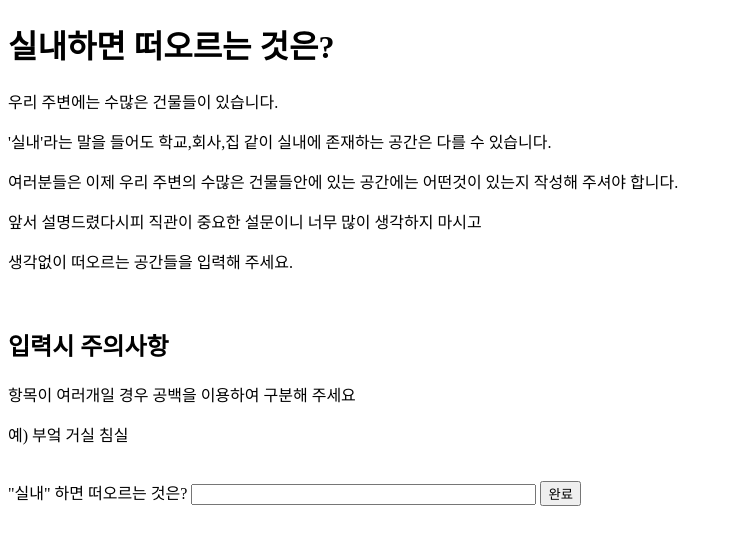
After one commit to eddie94/web, a Django app: page /polls/first_page/ in a window 1280 px wide. The commit adds this page. Shown: the top 545 px of the page, without its empty margins (0-733 px from the left). Run offline with Django 3.2, Linux system fonts and the light colour scheme.

Commit message:
version1 upload

```diff
--- /dev/null
+++ b/collected_data/0.txt
@@ -0,0 +1 @@
+부엌:식칼
--- /dev/null
+++ b/collected_data/1.txt
@@ -0,0 +1,3 @@
+부엌:식칼
+거실:소파
+침실:침대
--- a/data/settings.py
+++ b/data/settings.py
@@ -38,6 +38,7 @@ INSTALLED_APPS = [
     'django.contrib.messages',
     'django.contrib.staticfiles',
     'blog',
+    'polls',
 ]
 
 MIDDLEWARE = [
--- /dev/null
+++ b/polls/forms.py
@@ -0,0 +1,5 @@
+from django import forms
+
+class QuestionForm(forms.Form):
+    things = forms.CharField(label='things', max_length=200, widget=forms.TextInput())
+    location = ""
--- a/polls/urls.py
+++ b/polls/urls.py
@@ -1,8 +1,14 @@
 from django.urls import path
 from polls import views
+from django.conf.urls.static import static
+from django.conf import settings
 
 app_name = 'polls'
 
 urlpatterns = [
     path('',views.Home),
+    path('first_page/',views.Location),
+    path('finished/',views.finished),
 ]
+
+urlpatterns += static(settings.STATIC_URL, document_root=settings.STATIC_ROOT)
--- a/polls/views.py
+++ b/polls/views.py
@@ -1,6 +1,44 @@
-from django.shortcuts import render
+from django.shortcuts import render, redirect
+from . import forms, models
+import os
 
 # Create your views here.
 
 def Home(request):
     return render(request,'home.html')
+
+def finished(request):
+    return render(request, 'finished.html')
+
+def Location(request):
+
+    received_locations=[]
+
+    data = {
+        'locations' : [],
+        'things' : []
+    }
+
+    if (request.GET.get('locations')):
+        received_locations = request.GET.get('locations')
+        data['locations'] = received_locations.split()
+
+    if request.POST.getlist('things'):
+        filename = 0
+
+        if os.listdir('collected_data'):
+            for file in os.listdir('collected_data'):
+                if int(file.split('.')[0]) >= filename:
+                    filename+=1
+
+        with open('collected_data/'+str(filename)+".txt" , 'w') as f:
+
+            for location,thing in zip(data['locations'],request.POST.getlist('things')):
+                f.write(location)
+                f.write(":")
+                f.write(thing)
+                f.write('\n')
+
+        return redirect('../finished/')
+
+    return render(request, 'Location.html', data)
--- /dev/null
+++ b/templates/Location.html
@@ -0,0 +1,51 @@
+<!DOCTYPE html>
+<html>
+    <head>
+        <meta charset="UTF-8">
+        <meta name="viewport" content="width=device-width, initial-scale=1.0">
+        <title></title>
+    </head>
+
+    <body>
+        <h1>실내하면 떠오르는 것은?</h1>
+        <p>우리 주변에는 수많은 건물들이 있습니다.</p>
+        <p>'실내'라는 말을 들어도 학교,회사,집 같이 실내에 존재하는 공간은 다를 수 있습니다.</p>
+        <p>여러분들은 이제 우리 주변의 수많은 건물들안에 있는 공간에는 어떤것이 있는지 작성해 주셔야 합니다.</p>
+        <p>앞서 설명드렸다시피 직관이 중요한 설문이니 너무 많이 생각하지 마시고</p>
+        <p>생각없이 떠오르는 공간들을 입력해 주세요.</p>
+
+        <br>
+        <h2>입력시 주의사항</h2>
+        <p>항목이 여러개일 경우 공백을 이용하여 구분해 주세요</p>
+        <p>예) 부엌 거실 침실</p>
+        <br>
+
+        <form action="" method="GET">
+            <label>"실내" 하면 떠오르는 것은? <input type="text" size="40" name="locations"></label>
+            <input type="submit" value="완료">
+        </form>
+
+        <br>
+
+        {%if locations%}
+            <h1>그 공간에서 떠오르는 물건은?</h1>
+            <p>우리 방을 생각해 보면 수많은 물건들이 있습니다.</p>
+            <p>위에서 입력했던 공간 안에는 어떤 물건이 있을지 생각해 보세요.</p>
+            <p>이 항목도 마찬가지로 직관이 중요하기 때문에 깊이 생각하지 마시고 떠오르는 대로 입력해주세요.</p>
+
+            <br>
+
+            <h2>입력시 중의사항</h2>
+            <p>앞선 상황과 마찬가지로 항목이 여러개일 경우 공백으로 구분해 주세요.</p>
+            <p>예) 부엌 하면 떠오르는 것은? 의 답변으로 : 식칼 냉장고 전자레인지</p>
+            <form method="POST">
+                {%csrf_token%}
+                {%for location in locations%}
+                    {{location}}하면 생각나는 것은?<input type="text" size="40" name="things"><br>
+                {%endfor%}
+                <input type="submit" value="완료">
+            </form>
+        {%endif%}
+
+    </body>
+</html>
```
Also changed, not shown: polls/models.py (+5 -2 lines), templates/finished.html (added, +14 -0 lines), templates/home.html (+11 -1 lines), polls/migrations/0002_questionaire.py (added).
